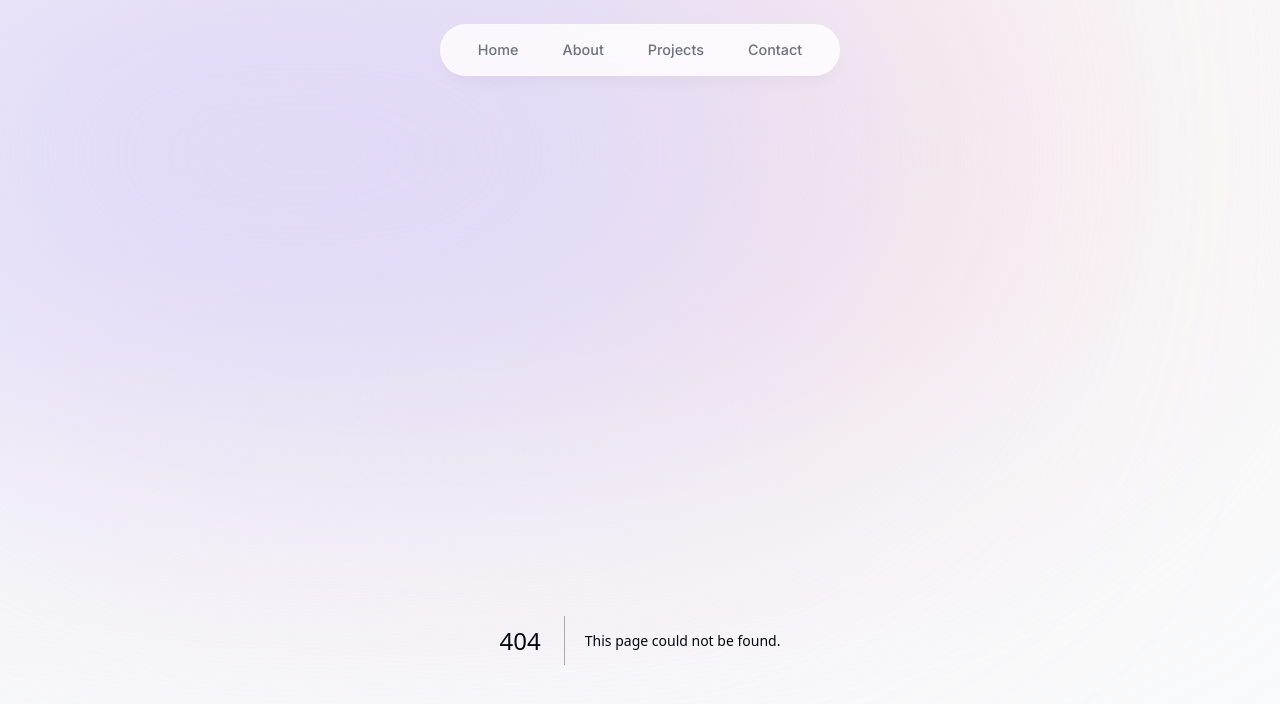
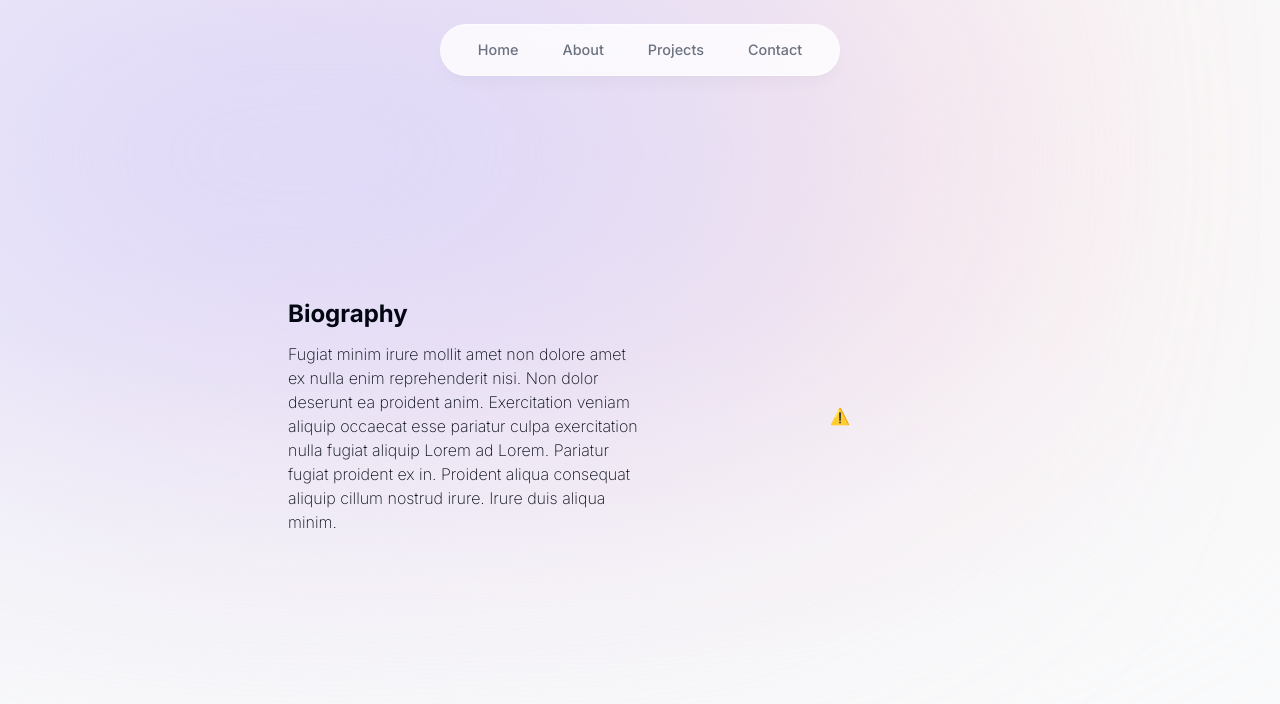
Before and after one commit to mocruslan/homepage-personal, a Next.js app: page /about in a window 1280 px wide. Before the commit this address had no page. Shown: the top 704 px of the page. Built offline with nearby package versions, Linux system fonts and the light colour scheme; no server answers.

Commit message:
6-implement-basic-design-in-the-about-page
- Implemented basics styling of top about page

```diff
--- /dev/null
+++ b/app/about/page.tsx
@@ -0,0 +1,25 @@
+import {LottieAutoplay} from "@/components/shared/LottieAutoplay";
+
+const About = () => {
+    return (
+        <main className="container mx-auto px-6">
+            <section className="flex flex-col-reverse items-center justify-center md:flex-row">
+                <span className="flex flex-col gap-3 w-full px-6 text-left sm:w-[25rem]">
+                    <h2 className="text-2xl font-bold align-baseline">
+                        Biography
+                    </h2>
+
+                     <article className="text-gray-950 font-extralight">
+                         Fugiat minim irure mollit amet non dolore amet ex nulla enim reprehenderit nisi. Non dolor deserunt ea proident anim. Exercitation veniam aliquip occaecat esse pariatur culpa exercitation nulla fugiat aliquip Lorem ad Lorem. Pariatur fugiat proident ex in. Proident aliqua consequat aliquip cillum nostrud irure. Irure duis aliqua minim.
+                    </article>
+                </span>
+
+                <div className="flex items-center justify-center w-[22rem] h-[22rem]">
+                        <LottieAutoplay src={"https://lottie.host/5be5a792-af38-4e4d-ac30-1fd4cd04ee66/iAZtJErLKq.json"}/>
+                </div>
+            </section>
+        </main>
+    );
+}
+
+export default About;
--- a/app/page.tsx
+++ b/app/page.tsx
@@ -5,9 +5,9 @@ import {FaGithubSquare} from "react-icons/fa";
 import {LinkButton} from "@/components/shared/LinkButton";
 
 
-export default function Home() {
+const Home = () => {
     return (
-        <main className="container mx-auto">
+        <main className="container mx-auto px-6">
             <section className="flex flex-col items-center justify-center lg:flex-row">
                 <div className="flex items-center justify-center">
                     <Image
@@ -21,7 +21,7 @@ export default function Home() {
                     />
                 </div>
 
-                <div className="flex flex-col items-start justify-start mx-10 sm:mx-20 gap-6">
+                <div className="flex flex-col items-start justify-start gap-6">
                     <span className="flex flex-col sm:max-w-md">
                         <h1 className="text-left text-2xl sm:text-4xl font-bold leading-snug align-baseline">
                             Turning Vision into <br/> reality with code <br/> and design.
@@ -66,3 +66,5 @@ export default function Home() {
         </main>
     )
 }
+
+export default Home;
--- /dev/null
+++ b/components/shared/LottieAutoplay.tsx
@@ -0,0 +1,20 @@
+"use client"
+
+import {Player} from "@lottiefiles/react-lottie-player";
+import React from "react";
+
+type LottieAutoplayProps = {
+    src: string;
+    style?: React.CSSProperties;
+}
+
+export const LottieAutoplay = (props: LottieAutoplayProps) => {
+    return (
+        <Player
+            autoplay={true}
+            loop={true}
+            src={props.src}
+            style={props.style ?? {height: '100%', width: '100%'}}
+        />
+    );
+}
```
